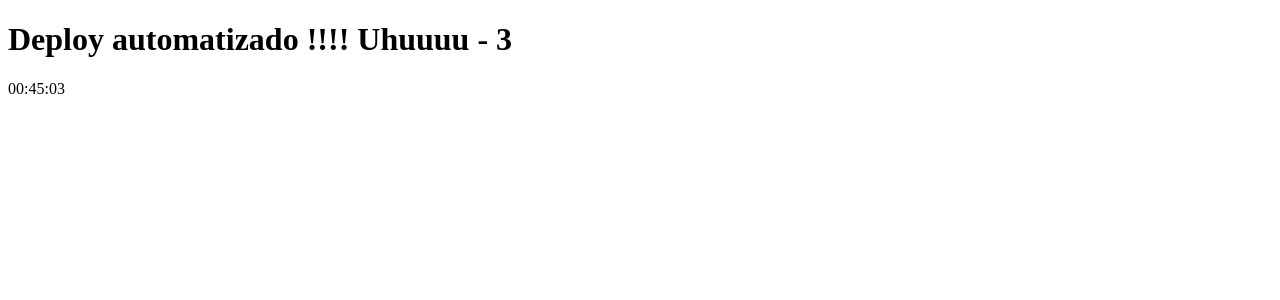
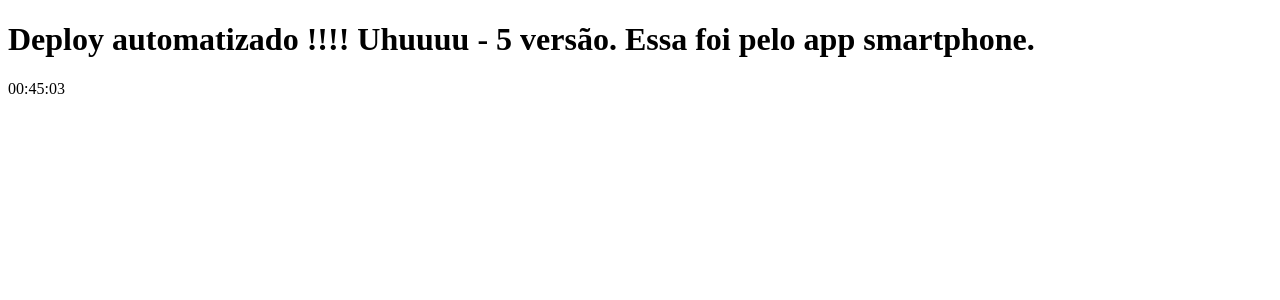
Before and after one commit to github-renan/clone-tabnews, a Next.js app: page / in a window 1280 px wide. Shown: the top 300 px of the page. Built offline with nearby package versions, Linux system fonts and the light colour scheme.

Commit message:
Atualizar o index.js

```diff
--- a/pages/index.js
+++ b/pages/index.js
@@ -30,7 +30,7 @@ function Home() {
 
   return (
     <div>
-      <h1>Deploy automatizado !!!! Uhuuuu - 3</h1>
+      <h1>Deploy automatizado !!!! Uhuuuu - 5 versão. Essa foi pelo app smartphone.</h1>
       <div id="dataHoraDisplay">{horaAtual}</div>
     </div>
   );
```
